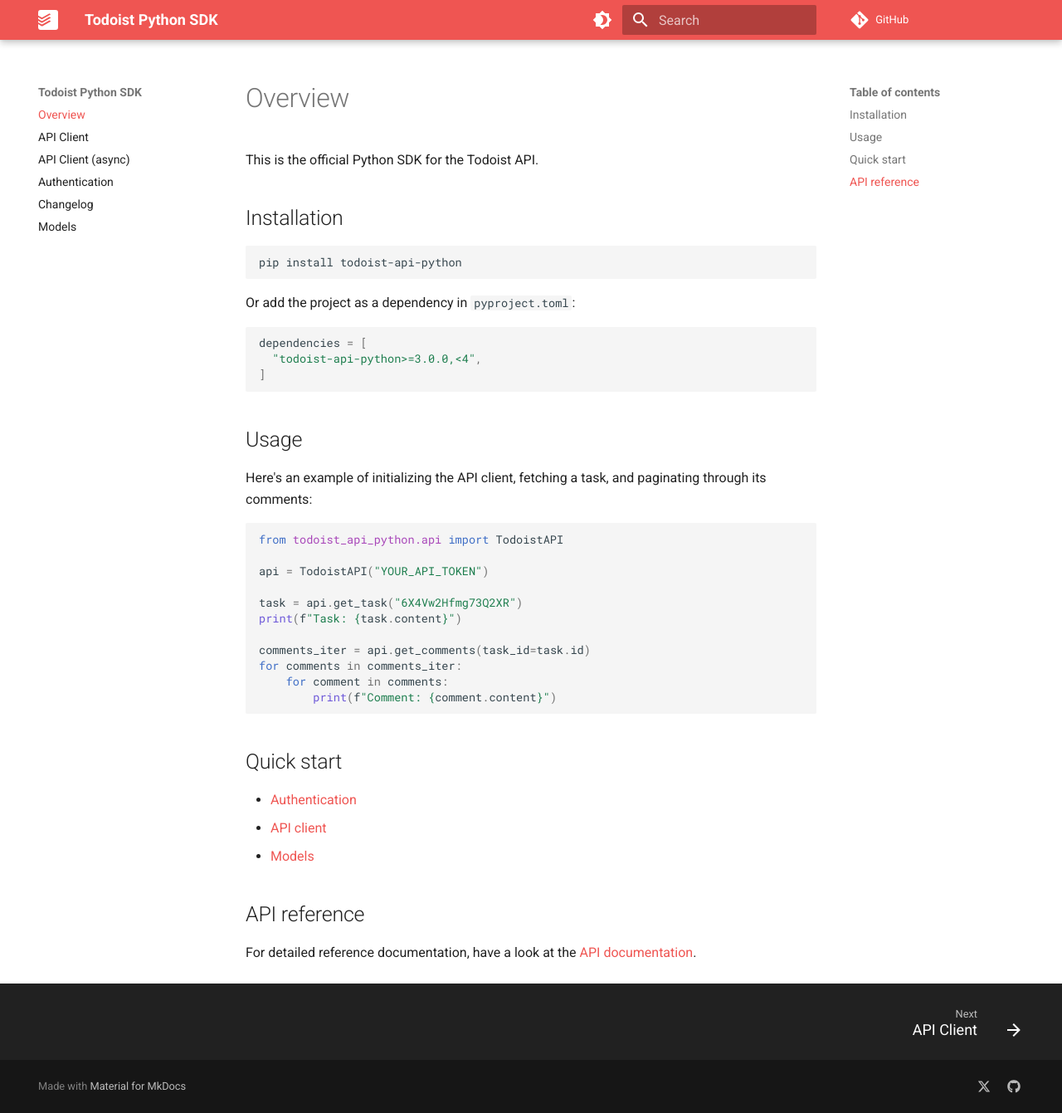
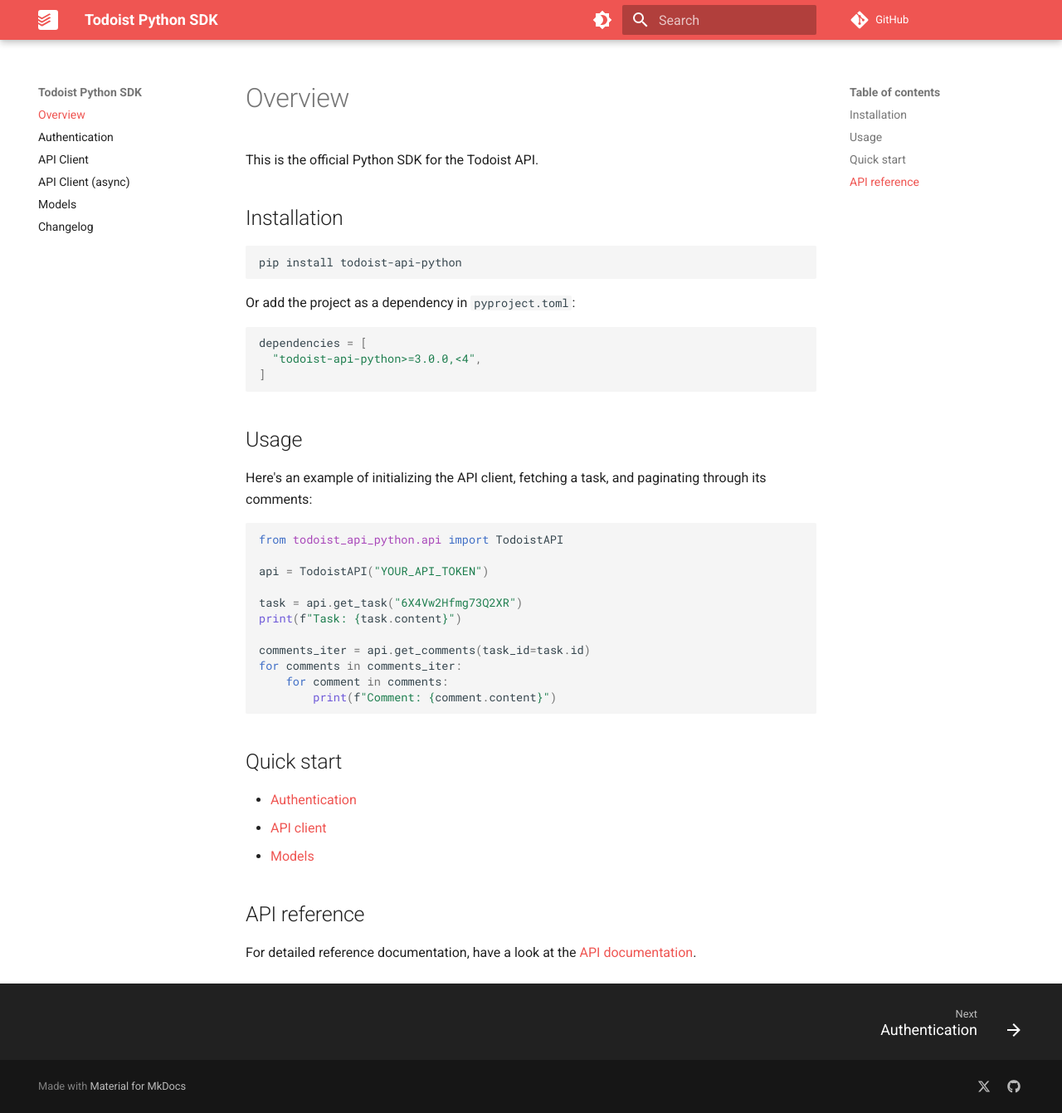
Before and after one commit to Doist/todoist-api-python, an MkDocs documentation site: the page built from docs/index.md, in a window 1280 px wide and 1341 px high. Shown: the whole window at 83% size. Built offline with MkDocs 1.6.1 and Material for MkDocs 9.7.7, drawn with Linux system fonts in a browser that asks for light colours; comment, search, counter and statistics services are not loaded; part of the change alters nothing that is shown.

```diff
--- a/mkdocs.yml
+++ b/mkdocs.yml
@@ -1,6 +1,14 @@
 site_name: "Todoist Python SDK"
 
 repo_url: https://github.com/Doist/todoist-api-python/
+
+nav:
+  - index.md
+  - authentication.md
+  - api.md
+  - api_async.md
+  - models.md
+  - changelog.md
 
 theme:
   name: material
```
